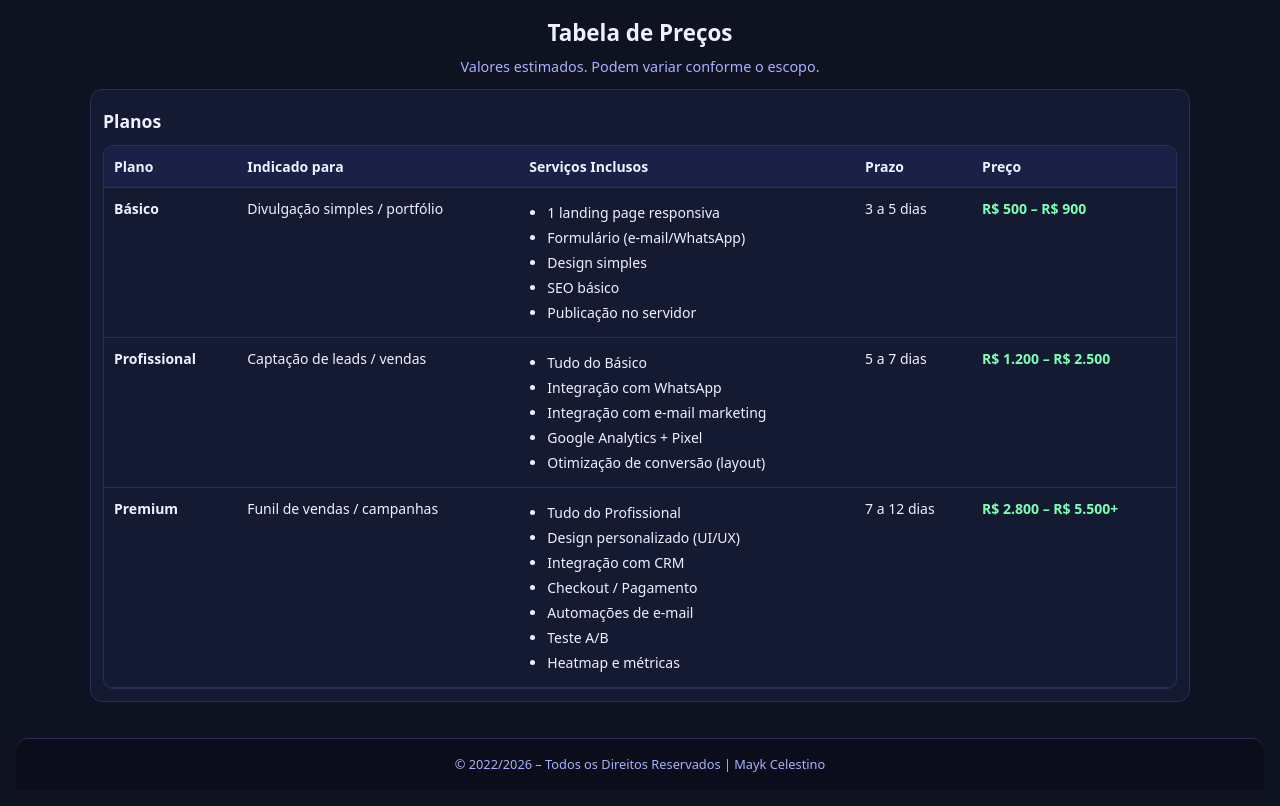
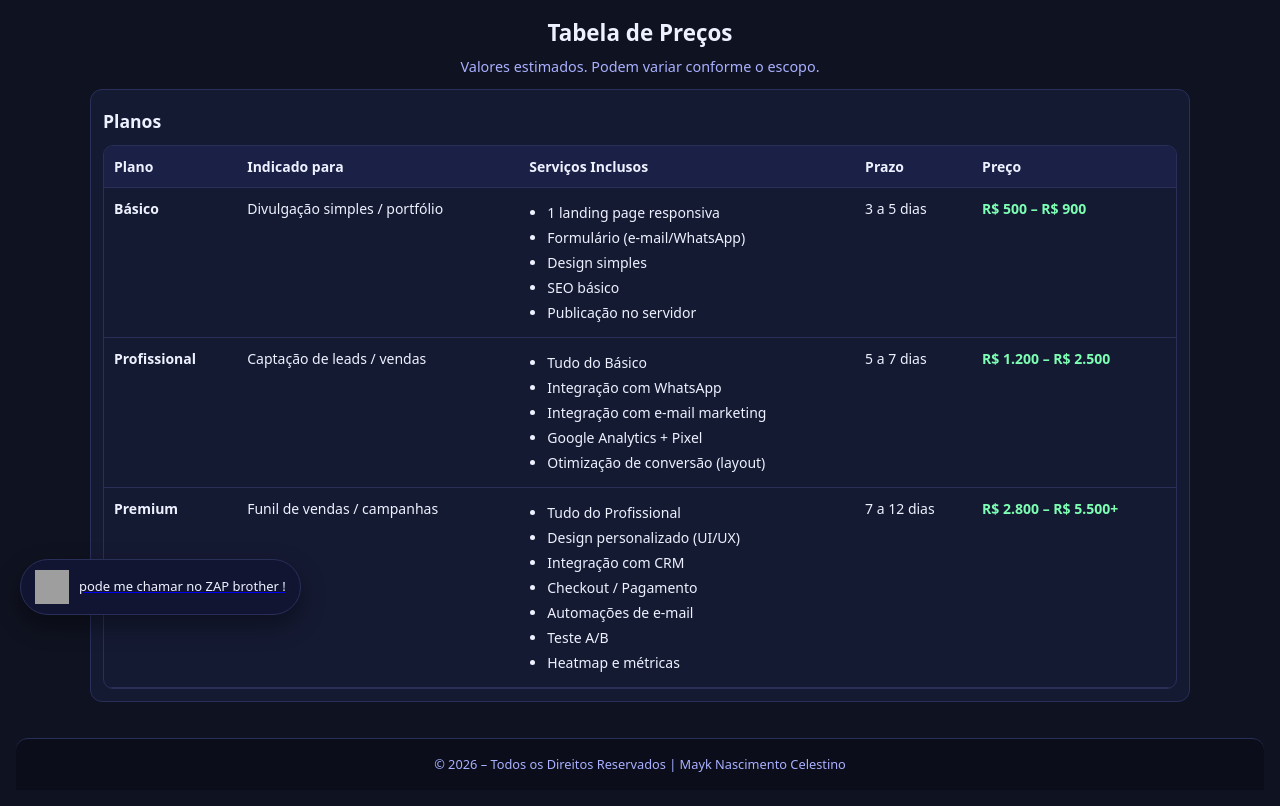
Before and after one commit to mayk-dev/landingpagepessoal, a plain HTML site: page index.html in a window 1280 px wide. Drawn offline with Linux system fonts and the light colour scheme; grey boxes are pictures that could not be loaded.

Commit message:
Atualizar o index.html

```diff
--- a/index.html
+++ b/index.html
@@ -15,6 +15,7 @@
       --thead: #1b2047;
       --price: #7CFFB2;
       --footer: #0b0e1a;
+      --zap: #25D366;
     }
 
     * { box-sizing: border-box; }
@@ -43,16 +44,8 @@
       margin-bottom: 12px;
     }
 
-    header h1 {
-      font-size: 1.4rem;
-      margin: 0 0 6px;
-    }
-
-    header p {
-      color: var(--muted);
-      font-size: 0.9rem;
-      margin: 0;
-    }
+    header h1 { font-size: 1.4rem; margin: 0 0 6px; }
+    header p { color: var(--muted); font-size: 0.9rem; margin: 0; }
 
     .card {
       background: var(--card);
@@ -62,10 +55,7 @@
       margin-bottom: 12px;
     }
 
-    h2 {
-      font-size: 1.1rem;
-      margin: 6px 0 10px;
-    }
+    h2 { font-size: 1.1rem; margin: 6px 0 10px; }
 
     .table-wrap {
       display: block;
@@ -104,10 +94,7 @@
       white-space: nowrap;
     }
 
-    .mobile {
-      display: none;
-      gap: 10px;
-    }
+    .mobile { display: none; gap: 10px; }
 
     .plan {
       border: 1px solid var(--border);
@@ -116,10 +103,7 @@
       background: #121531;
     }
 
-    .plan h3 {
-      margin: 0 0 6px;
-      font-size: 1rem;
-    }
+    .plan h3 { margin: 0 0 6px; font-size: 1rem; }
 
     .meta {
       display: flex;
@@ -142,10 +126,46 @@
       border-radius: 12px 12px 0 0;
     }
 
+    /* === WHATSAPP FLOAT === */
+    #zap-float {
+      position: fixed;
+      z-index: 9999;
+      display: flex;
+      align-items: center;
+      gap: 10px;
+      padding: 10px 14px;
+      border-radius: 50px;
+      background: #121531;
+      border: 1px solid var(--border);
+      box-shadow: 0 10px 25px rgba(0,0,0,.4);
+      transform: translateX(-150%);
+      opacity: 0;
+      transition: all .6s cubic-bezier(.22,.61,.36,1);
+      pointer-events: none;
+    }
+
+    #zap-float.show {
+      transform: translateX(0);
+      opacity: 1;
+      pointer-events: auto;
+    }
+
+    #zap-float img { width: 34px; height: 34px; }
+
+    #zap-float span {
+      color: var(--text);
+      font-size: 13px;
+      white-space: nowrap;
+    }
+
     @media (max-width: 820px) {
       .table-wrap { display: none; }
       .mobile { display: grid; }
       table { min-width: 100%; }
+    }
+
+    @media (max-width: 600px) {
+      #zap-float span { display: none; }
     }
   </style>
 </head>
@@ -268,8 +288,50 @@
   </div>
 
   <footer>
-    © 2022/2026 – Todos os Direitos Reservados | Mayk Celestino
+    © 2026 – Todos os Direitos Reservados | Mayk Nascimento Celestino
   </footer>
 
+  <!-- BOTÃO WHATSAPP -->
+  <a
+    id="zap-float"
+    href="https://wa.me/5571983368735?text=Pode%20me%20chamar%20no%20ZAP%20brother!"
+    target="_blank"
+  >
+    <img src="https://upload.wikimedia.org/wikipedia/commons/6/6b/WhatsApp.svg" alt="WhatsApp" />
+    <span>pode me chamar no ZAP brother !</span>
+  </a>
+
+  <script>
+    function randomPosition() {
+      const margin = 20;
+      const maxX = window.innerWidth - 220;
+      const maxY = window.innerHeight - 80;
+
+      const x = Math.floor(Math.random() * maxX);
+      const y = Math.floor(Math.random() * maxY);
+
+      return { x: Math.max(margin, x), y: Math.max(margin, y) };
+    }
+
+    function spawnZap() {
+      const zap = document.getElementById("zap-float");
+      const pos = randomPosition();
+
+      zap.classList.remove("show");
+
+      setTimeout(() => {
+        zap.style.left = pos.x + "px";
+        zap.style.top = pos.y + "px";
+        zap.classList.add("show");
+      }, 400);
+
+      setTimeout(() => {
+        zap.classList.remove("show");
+      }, 7000);
+    }
+
+    spawnZap();
+    setInterval(spawnZap, 15000);
+  </script>
 </body>
 </html>
```
